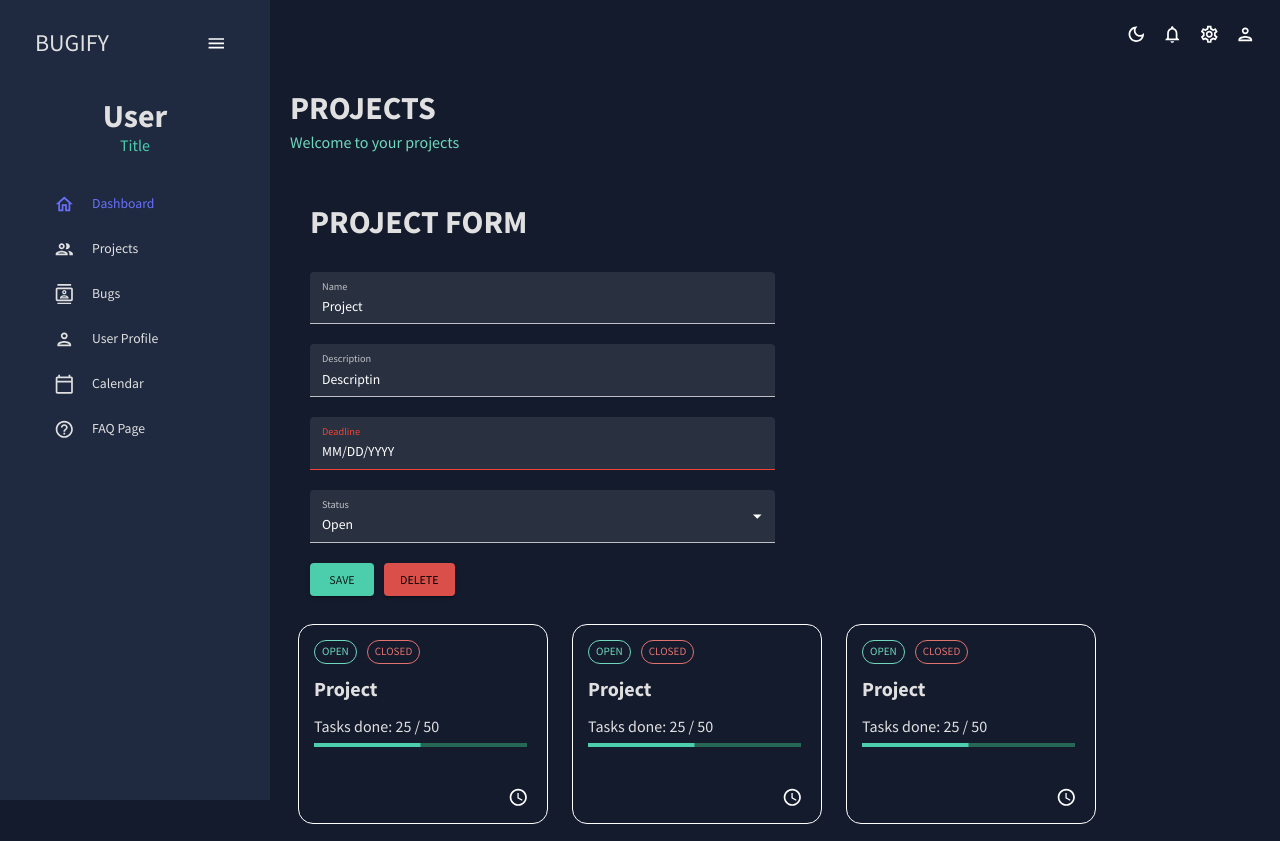
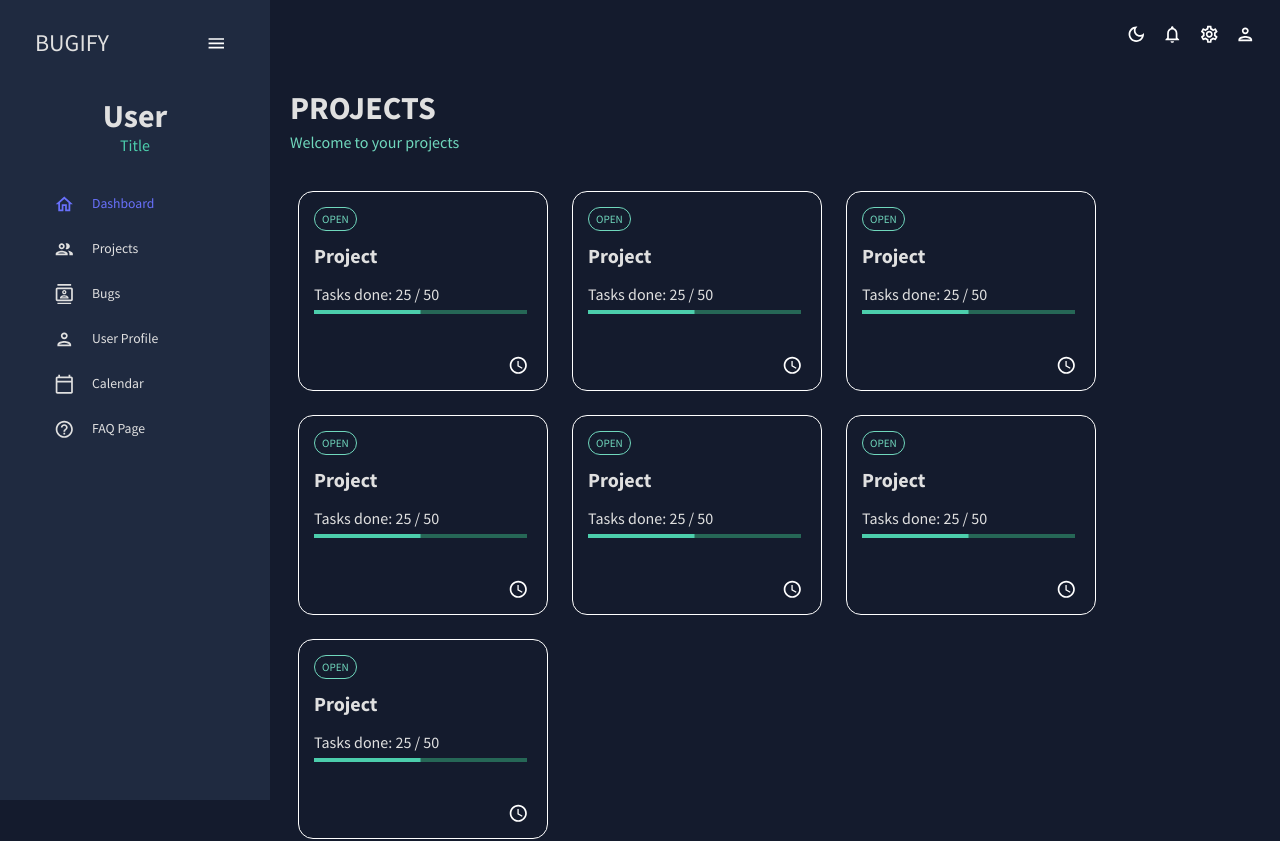
Before and after one commit to Anastasia-Tre/BugTrackerClient, a React (Create React App) app: page /projects in a window 1280 px wide. Shown: the top 841 px of the page. Built offline with nearby package versions, Linux system fonts and the light colour scheme.

Commit message:
fix labels

```diff
--- a/src/components/Label.tsx
+++ b/src/components/Label.tsx
@@ -1,6 +1,7 @@
-import { Box, Chip } from "@mui/material";
+import { Box, Chip, useTheme } from "@mui/material";
+import { tokens } from "../theme";
 
-const Label = (props: {text: string, color: string}) => {
+const Label = (props: { text: string; color: string }) => {
   return (
     <Box mr="10px">
       <Chip
@@ -16,4 +17,27 @@ const Label = (props: {text: string, color: string}) => {
   );
 };
 
-export default Label;
+interface LabelProps {
+  text: string;
+  color: string;
+}
+
+const GetLabel = (label: string) => {
+  const theme = useTheme();
+  const colors = tokens(theme.palette.mode);
+
+  const labels: { [key: string]: LabelProps } = {
+    current: { text: "CURRENT", color: colors.greenAccent[400] },
+    open: { text: "OPEN", color: colors.greenAccent[400] },
+    closed: { text: "CLOSED", color: colors.greenAccent[400] },
+    bug: { text: "BUG", color: colors.greenAccent[400] },
+    task: { text: "TASK", color: colors.greenAccent[400] },
+    issue: { text: "ISSUE", color: colors.greenAccent[400] },
+    feature: { text: "FEATURE", color: colors.greenAccent[400] },
+    default: { text: "", color: "" },
+  };
+
+  return <Label {...(labels[label] || labels.default)} />;
+};
+
+export default GetLabel;
--- a/src/scenes/projects/ProjectCard.tsx
+++ b/src/scenes/projects/ProjectCard.tsx
@@ -2,8 +2,8 @@ import { Box, Typography, useTheme } from "@mui/material";
 import { tokens } from "../../theme";
 import LinearProgress from "@mui/material/LinearProgress";
 import AccessTimeIcon from "@mui/icons-material/AccessTime";
-import Label from "../../components/Label";
 import { Project } from "../../types/Project";
+import GetLabel from "../../components/Label";
 
 const ProjectCard = (props: { project: Project }) => {
   const project = props.project;
@@ -28,8 +28,7 @@ const ProjectCard = (props: { project: Project }) => {
         <Box display="flex" flexDirection="column">
           {/* LABELS BOX */}
           <Box display="flex" mb="3px">
-            <Label text="OPEN" color={colors.greenAccent[400]} />
-            <Label text="CLOSED" color={colors.redAccent[400]} />
+            {GetLabel(project.status.toLowerCase())}
           </Box>
 
           <Typography
--- a/src/scenes/projects/index.tsx
+++ b/src/scenes/projects/index.tsx
@@ -26,7 +26,7 @@ const Projects = () => {
       <Box display="flex" justifyContent="space-between" alignItems="center">
         <Header title="PROJECTS" subtitle="Welcome to your projects" />
       </Box>
-      <ProjectForm project={project1} />
+      {/* <ProjectForm project={project1} /> */}
       {/* PROJECTS LIST */}
       <Box display="flex" flexWrap="wrap" width="100%" gap={1}>
         {projectData.map((project, index) => (
```
Lines whose indentation alone changed are shown as unchanged.
